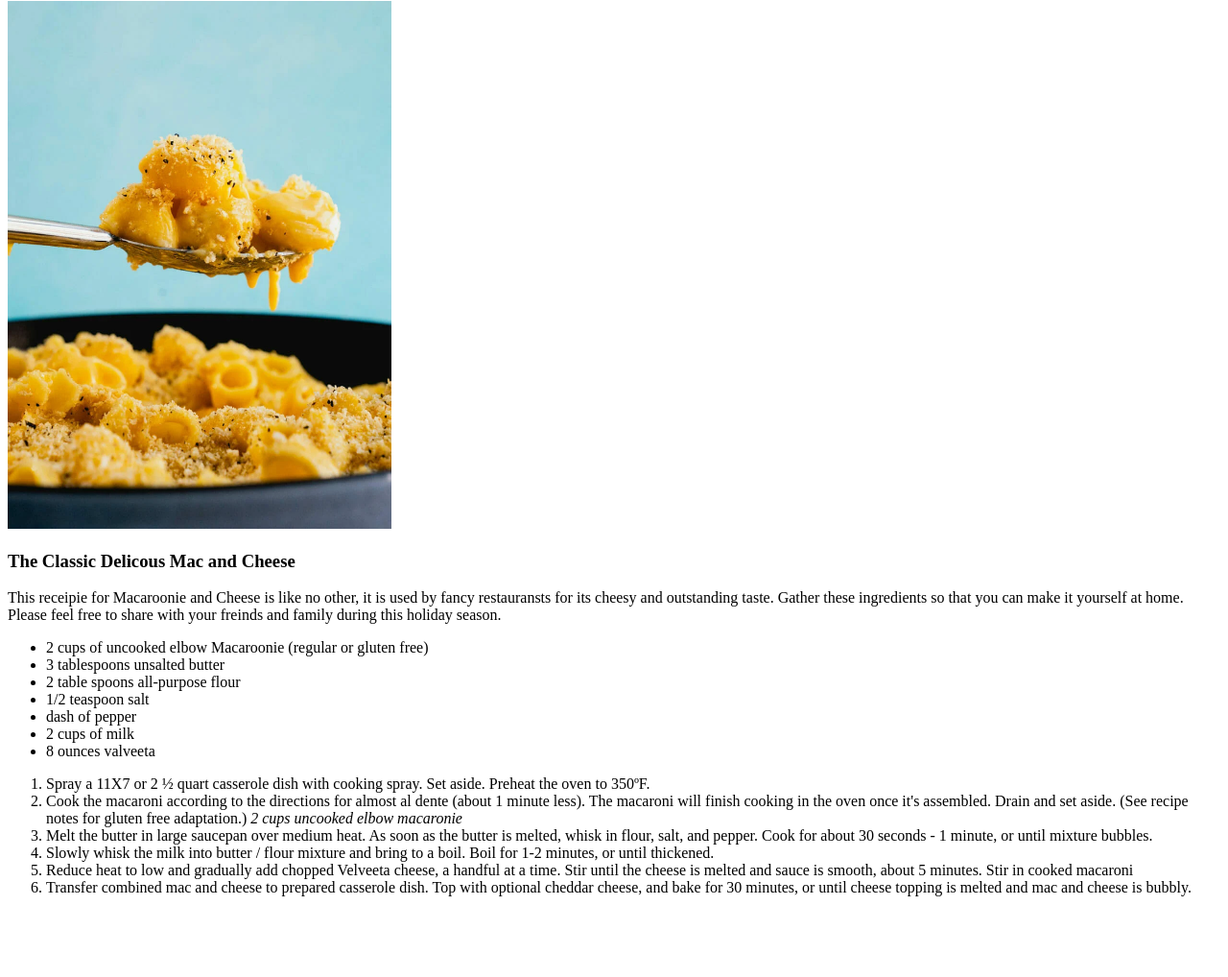
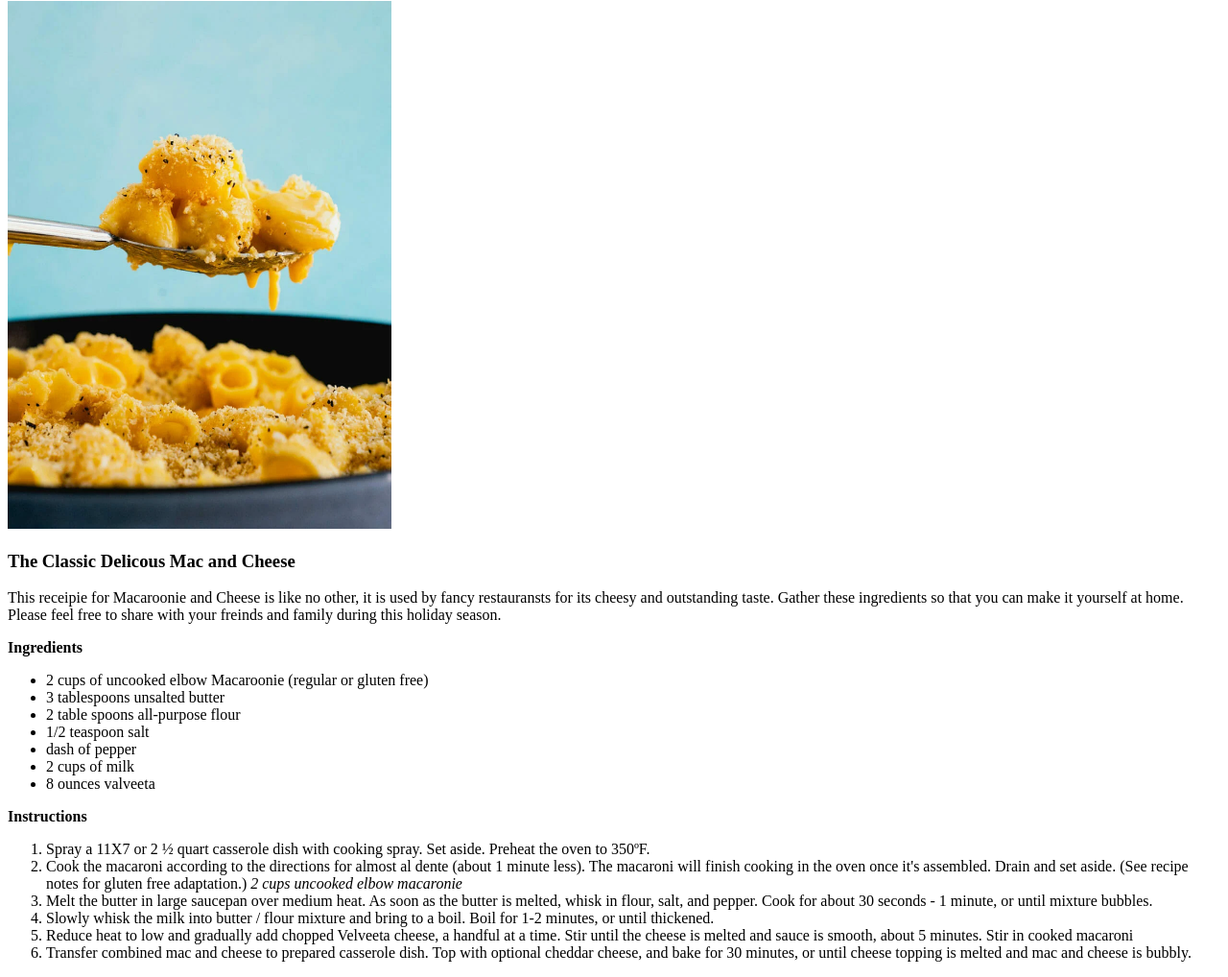
Before and after one commit to cyberbrito/odin-recipes, a plain HTML site: page recipes/macncheese.html in a window 1280 px wide. Shown: the part 79-1097 px from the top of the page at 96% size. Before the commit the page ends 1029 px from the top, so only its background shows below. Drawn offline with Linux system fonts and the light colour scheme.

Commit message:
add heading to list

```diff
--- a/recipes/macncheese.html
+++ b/recipes/macncheese.html
@@ -13,6 +13,7 @@
     <p> This receipie for Macaroonie and Cheese is like no other, it is used by fancy restauransts for its cheesy and outstanding taste.
         Gather these ingredients so that you can make it yourself at home. Please feel free to share with your freinds and family during
     this holiday season.</p>
+    <p><strong>Ingredients</strong></p>
         <ul>
             <li>2 cups of uncooked elbow Macaroonie (regular or gluten free)</li>
             <li>3 tablespoons unsalted butter</li>
@@ -22,6 +23,7 @@
             <li>2 cups of milk</li>
             <li>8 ounces valveeta</li>
         </ul>
+<p><strong>Instructions</strong></p>
         <ol>
             <li>Spray a 11X7 or 2 ½ quart casserole dish with cooking spray.
                 Set aside. Preheat the oven to 350ºF.</li>
```
